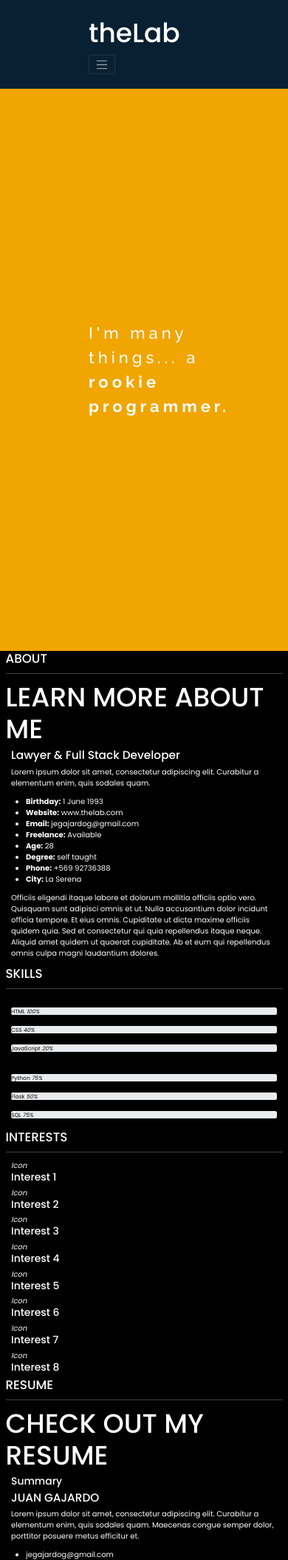
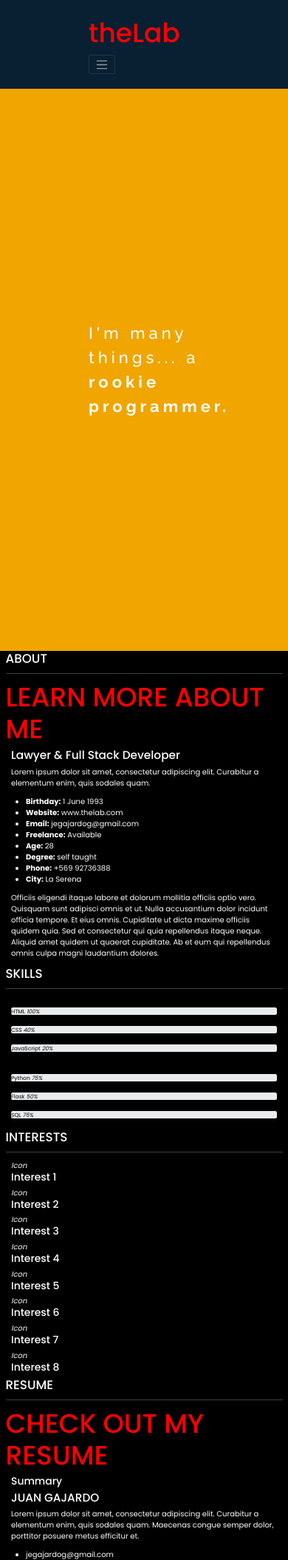
Before and after one commit to monk3yd/MyPortfolioWebPage, a Flask app: page / in a window 390 px wide. Shown: the top 2109 px of the page at 74% size. Run offline with Flask 2, Linux system fonts and the light colour scheme; some libraries are stand-ins or nearby versions.

Commit message:
Fix Media Query md response

```diff
--- a/static/css/styles.css
+++ b/static/css/styles.css
@@ -49,6 +49,22 @@ h1 {
   margin: 0 3.6rem;
 }
 
+@media (max-width: 992px) {
+  h1 {
+    color: red;
+  }
+
+
+  /* .navbar-nav {
+    border: 2px solid rgba(255, 255, 255, 0.2);
+  } */
+
+  /* .nav-link {
+    margin-left: 0;
+    padding: 0;
+  } */
+}
+
 /* HOME */
 #home {
   background: #F0A500;
```
